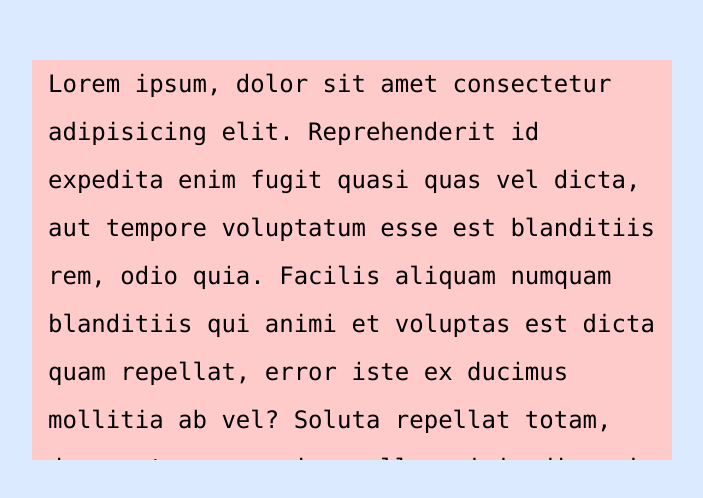
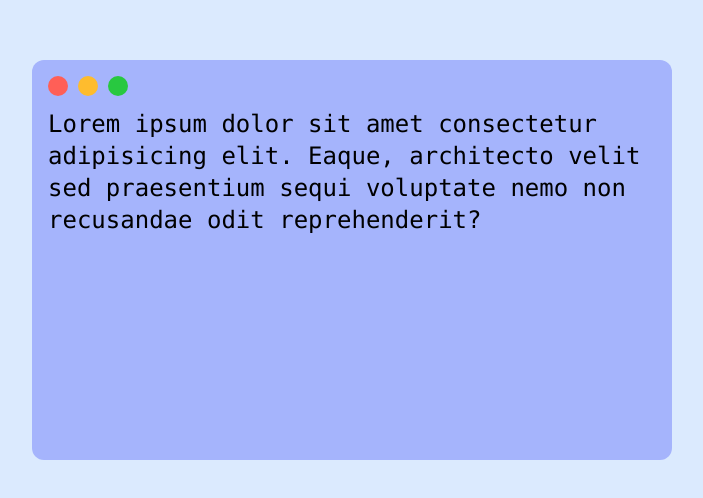
Before and after one commit to NeilYeTAT/LearnCSSuseReact-Tailwind, a React (Vite) app: page / in a window 1280 px wide. Shown: the part 140-638 px from the top of the page, without its empty margins (288-991 px from the left). Built offline with nearby package versions, Linux system fonts and the light colour scheme.

Commit message:
day 3, use shadow to do something fun

```diff
--- a/src/App.tsx
+++ b/src/App.tsx
@@ -1,4 +1,4 @@
-import FuckCSS from './components/day2-horizon-progress/FuckCSS'
+import FuckCSS from './components/day3-use-shadow-make-dot/FuckCSS'
 
 function App() {
   return (
--- /dev/null
+++ b/src/components/day3-use-shadow-make-dot/FuckCSS.tsx
@@ -0,0 +1,11 @@
+export default function FuckCSS() {
+  return (
+    <div className="h-1/2 w-1/2 m-auto bg-indigo-300 flex px-4 py-12 relative before:absolute before:h-5 before:w-5 before:bg-[#ff5f57] before:top-4 before:left-4 before:rounded-full before:shadow-[30px_0_#febc2e,60px_0_#28c840] rounded-xl duration-300 hover:shadow-xl">
+      <p className="text-2xl font-mono">
+        Lorem ipsum dolor sit amet consectetur adipisicing elit. Eaque,
+        architecto velit sed praesentium sequi voluptate nemo non recusandae
+        odit reprehenderit?
+      </p>
+    </div>
+  )
+}
```
